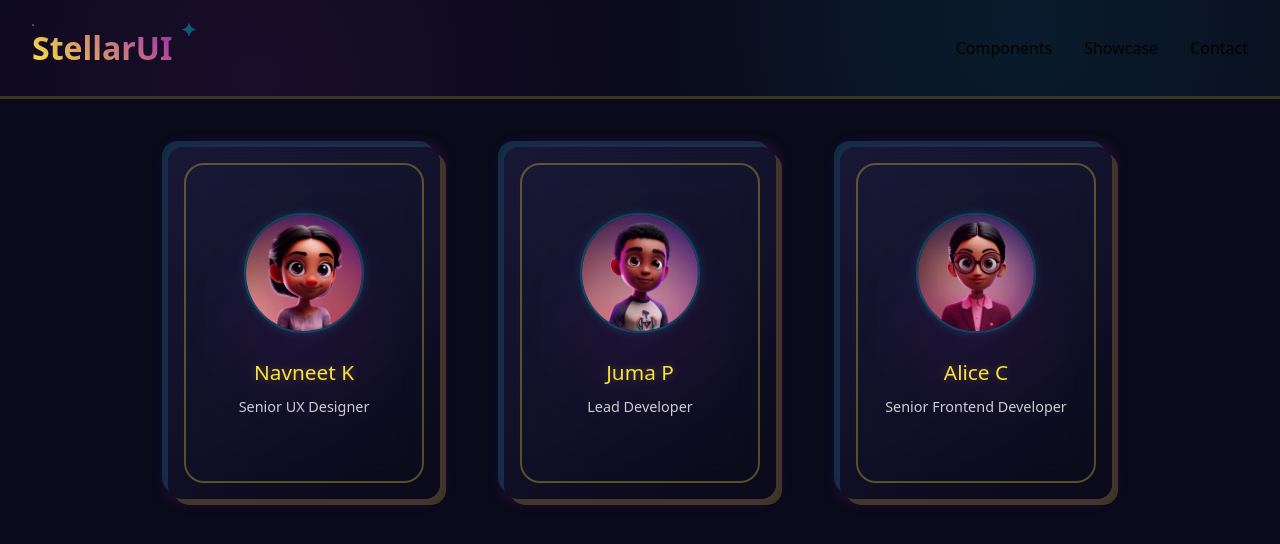
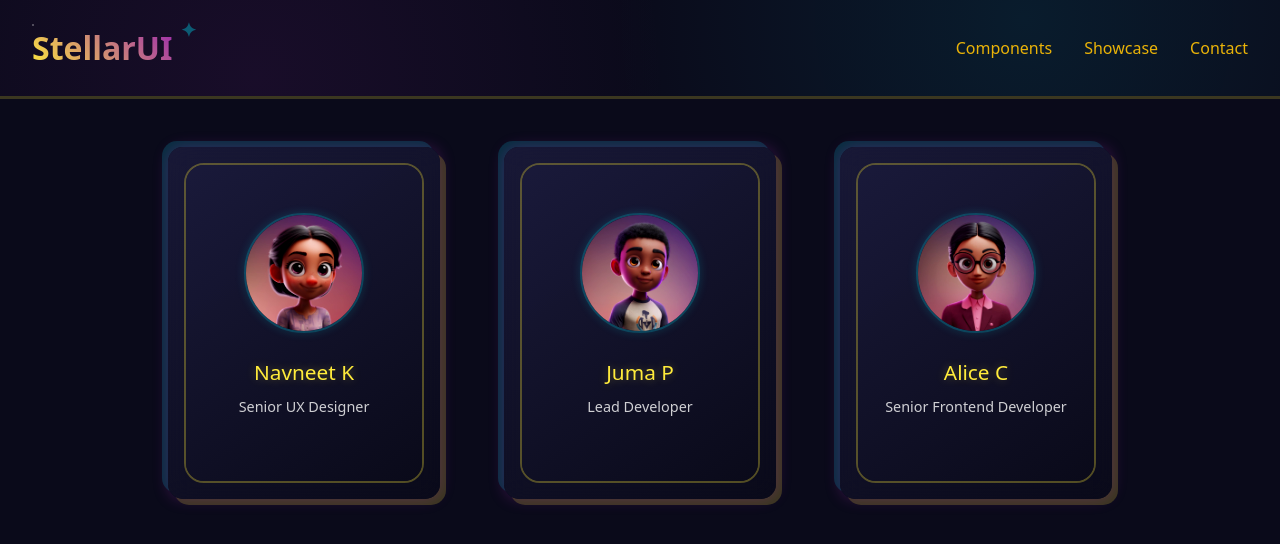
Before and after one commit to lucy-sees/interactive_3D_card, a Next.js app: page / in a window 1280 px wide. Shown: the top 544 px of the page. Built offline with nearby package versions, Linux system fonts and the light colour scheme.

Commit message:
Update README and enhance GlassCard component with improved styling, interactivity, and social link options

```diff
--- a/components/GlassCard/GlassCard.module.css
+++ b/components/GlassCard/GlassCard.module.css
@@ -11,53 +11,49 @@
   width: 100%;
   height: 100%;
   border-radius: 20px;
-  backdrop-filter: blur(12px);
   border: 2px solid rgba(255, 235, 59, 0.3);
   overflow: hidden;
   cursor: pointer;
   transform-style: preserve-3d;
 }
-.glassCard::before {
-  content: "";
-  position: absolute;
-  top: 0;
-  left: 0;
-  width: 100%;
-  height: 100%;
-  background: radial-gradient(
-    circle at 50% 50%,
-    rgba(156, 39, 176, 0.1) 0%,
-    transparent 60%
-  );
-  pointer-events: none;
-  z-index: 1;
-}
 
-.cardFront {
+.cardFront,
+.cardBack {
   position: absolute;
   width: 100%;
   height: 100%;
   backface-visibility: hidden;
+  -webkit-backface-visibility: hidden;
+  border-radius: 15px;
+  overflow: hidden;
   display: flex;
   flex-direction: column;
   align-items: center;
   padding: 1.5rem;
 }
 
-.cardBack {
-  position: absolute;
-  width: 100%;
-  height: 100%;
-  backface-visibility: hidden;
-  transform: rotateY(180deg);
+.cardFront {
   background: linear-gradient(
     145deg,
-    rgba(26, 26, 58, 0.95) 0%,
-    rgba(10, 10, 26, 0.95) 100%
+    rgba(26, 26, 58, 0.98) 0%,
+    rgba(10, 10, 26, 0.98) 100%
   );
-  padding: 1.5rem;
-  display: flex;
-  flex-direction: column;
+  transform: rotateY(0deg);
+  z-index: 2;
+}
+
+.cardBack {
+  background: linear-gradient(
+    145deg,
+    rgba(10, 10, 26, 0.98) 0%,
+    rgba(26, 26, 58, 0.98) 100%
+  );
+  transform: rotateY(180deg);
+  z-index: 1;
+}
+
+.glassCard[data-flipped="true"] {
+  transform: rotateY(180deg);
 }
 
 .detailsContainer {
--- a/components/GlassCard/GlassCard.tsx
+++ b/components/GlassCard/GlassCard.tsx
@@ -1,4 +1,3 @@
-// components/GlassCard/GlassCard.tsx
 // components/GlassCard/GlassCard.tsx
 "use client";
 import React, { useState, FC } from "react";
@@ -18,11 +17,11 @@ interface GlassCardProps {
   position: string;
   contact: string;
   expertise: string[];
-  socials?: {
+  socials: {
     linkedin?: string;
     github?: string;
-    website?: string;
-    email?: string;
+    mail?: string;
+    globe?: string;
   };
 }
 
@@ -61,17 +60,16 @@ const GlassCard: FC<GlassCardProps> = ({
       <motion.div
         className={styles.glassCardContainer}
         onPointerMove={handleMove}
-        onHoverStart={() => setIsFlipped(true)}
-        onHoverEnd={() => setIsFlipped(false)}
-        style={{ perspective: 1000, rotate: rotatedX, rotateY: rotatedY }}
+        onMouseEnter={() => setIsFlipped(true)}
+        onMouseLeave={() => setIsFlipped(false)}
+        style={{ rotateX: rotatedX, rotateY: rotatedY }}
       >
         <AnimatePresence initial={false}>
           <motion.div
-            className={styles.glassCard}
+            className= {`${styles.glassCard} ${isFlipped ? styles.isFlipped : ""}`}
             initial={false}
             animate={{ rotateY: isFlipped ? 180 : 0 }}
             transition={{ duration: 0.6, ease: [0.65, 0, 0.35, 1] }}
-            style={{ transformStyle: "preserve-3d" as const }}
           >
             {/* Front Side - Avatar */}
             <div className={styles.cardFront}>
--- a/components/Header/Header.tsx
+++ b/components/Header/Header.tsx
@@ -19,12 +19,12 @@ const Header: FC = () => {
           <span className={styles.twinkle}>&#10022;</span>
         </motion.div>
 
-        <div className="flex space-x-8">
+        <div className="text-yellow-500 flex space-x-8">
           <motion.a
             whileHover={{ y: -3 }}
             whileTap={{ scale: 0.95 }}
             href="#"
-            className={`${styles.astroLink} ${styles.neonYellow}`}
+            className={`${styles.astroLink} ${styles.neonYellow} hover:text-white`}
           >
             Components
           </motion.a>
@@ -32,7 +32,7 @@ const Header: FC = () => {
             whileHover={{ y: -3 }}
             whileTap={{ scale: 0.95 }}
             href="#"
-            className={`${styles.astroLink} ${styles.neonPurple}`}
+            className={`${styles.astroLink} ${styles.neonPurple} hover:text-white`}
           >
             Showcase
           </motion.a>
@@ -40,7 +40,7 @@ const Header: FC = () => {
             whileHover={{ y: -3 }}
             whileTap={{ scale: 0.95 }}
             href="#"
-            className={`${styles.astroLink} ${styles.neonCyan}`}
+            className={`${styles.astroLink} ${styles.neonCyan} hover:text-white`}
           >
             Contact
           </motion.a>
```
Also changed, not shown: 1 other file (tests, documents, lock files or other folders).
